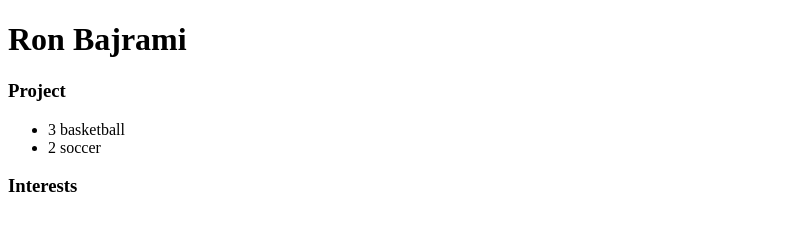
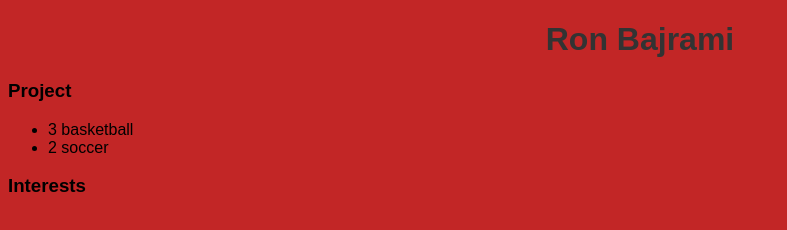
Before and after one commit to TheRonBajrami/cs391-dis-0, a plain HTML site: page index.html in a window 1280 px wide. Shown: the whole page, without its empty margins (0-787 px from the left). Drawn offline with Linux system fonts and the light colour scheme.

Commit message:
adding css

```diff
--- /dev/null
+++ b/index.css
@@ -0,0 +1,9 @@
+body {
+  font-family: Arial;
+  background-color: #c22626;
+}
+
+h1 {
+  color: #333;
+  text-align: center;
+}
--- a/index.html
+++ b/index.html
@@ -3,6 +3,7 @@
 <head>
     <meta charset="UTF-8">
     <title>Ron Bajrami | dis 0</title>
+    <link rel="stylesheet" href="index.css">
 </head>
 
 <body>
```
